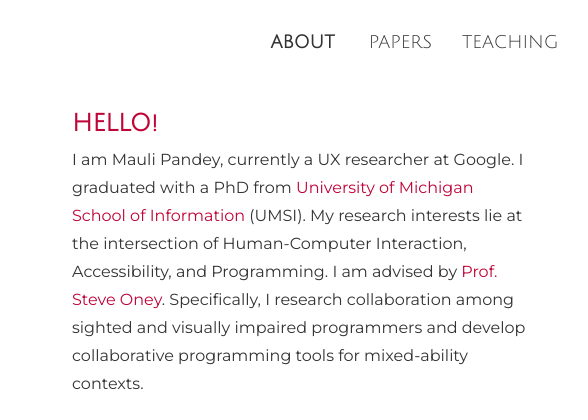
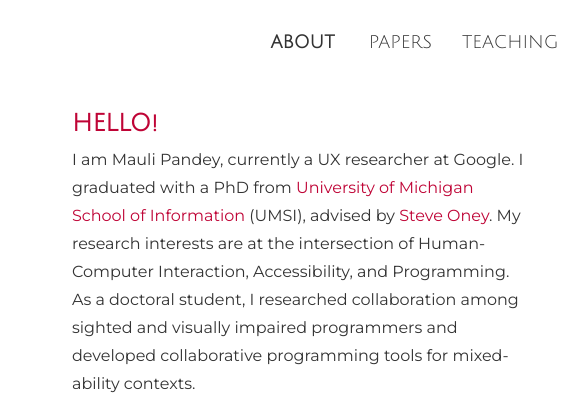
Before and after one commit to pandeymauli/my_portfolio, a plain HTML site: page index.html in a window 1280 px wide. Shown: the top 420 px of the page, 583-1171 px from the left. Drawn offline with nearby package versions, Linux system fonts and the light colour scheme.

Commit message:
Update index.html

```diff
--- a/index.html
+++ b/index.html
@@ -93,7 +93,7 @@
     <!-- Right column area -->
     <!-- <div class="col-xs-12 col-sm-10 col-md-5 col-lg-5 right-pad margin-bottom">
       <h3><b>HELLO!</b></h3>
-      <p class="right-pad">I am Mauli Pandey! I am a pre-candidate PhD student at the <a href="https://www.si.umich.edu/">University of Michigan School of Information</a>, where I am advised by <a href="http://www.somodhrain.com/palpable/default.html">Sile o'Modhrain</a> and <a href="http://from.so/">Steve Oney</a>. My research interests lie at the intersection of Human-Computer Interaction, Accessibility, and Programming. I am interested in lowering the barriers to programming and education for people with visual impairments by understanding their experiences through qualitative research methods.
+      <p class="right-pad">I am Mauli Pandey! I am a pre-candidate PhD student at the <a href="https://www.si.umich.edu/">University of Michigan School of Information</a>, where I was advised by <a href="http://from.so/">Steve Oney</a>. My doctoral research interests was at the intersection of Human-Computer Interaction, Accessibility, and Programming. I invvestigated ways in which we can lower the barriers to collaboration between visually impaired developers and sighted developers.
       </p>
       <p>Before starting my PhD, I was in the MS program (2018) at the University of Michigan School of Information. During my MS, I also worked closely with <a href="http://www.mjskay.com">Matthew Kay</a>, <a href="http://www.michael-nebeling.de/">Michael Nebeling</a>, and <a href="http://sunyoungpark.weebly.com/">Sun Young Park</a>. For my undergraduate, I attended the <a href="http://www.iitg.ac.in/">Indian Institute of Technology Guwahati</a> (Design and Electronics, 2014), and was advised by <a href="http://iitg.ac.in/uelab/faculty.html">Pradeep Yammiyavar</a>.
       <p>Contact me : maupande@umich.edu</p>
@@ -111,7 +111,7 @@
     </div> -->
     <div class="col-xs-12 col-sm-10 col-md-5 col-lg-5 right-pad margin-bottom">
       <h3><b>HELLO!</b></h3>
-      <p class="right-pad">I am Mauli Pandey, currently a UX researcher at Google. I graduated with a PhD from <a href="https://www.si.umich.edu/">University of Michigan School of Information</a> (UMSI). My research interests lie at the intersection of Human-Computer Interaction, Accessibility, and Programming. I am advised by <a href="https://from.so/">Prof. Steve Oney</a>. Specifically, I research collaboration among sighted and visually impaired programmers and develop collaborative programming tools for mixed-ability contexts.
+      <p class="right-pad">I am Mauli Pandey, currently a UX researcher at Google. I graduated with a PhD from <a href="https://www.si.umich.edu/">University of Michigan School of Information</a> (UMSI), advised by <a href="http://from.so/">Steve Oney</a>. My research interests are at the intersection of Human-Computer Interaction, Accessibility, and Programming. As a doctoral student, I researched collaboration among sighted and visually impaired programmers and developed collaborative programming tools for mixed-ability contexts.
       </p>
       </br>
       <p class="right-pad">I completed my MS in Information from UMSI in 2018. Prior to that, I worked as a UI Designer with Adobe in India. My undergraduate major is in Design with a minor in Electronics from IIT Guwahati (2014). My past research includes personal informatics in recreational sports (master's thesis) and the use of VR in architecture education (undergraduate thesis).
```
